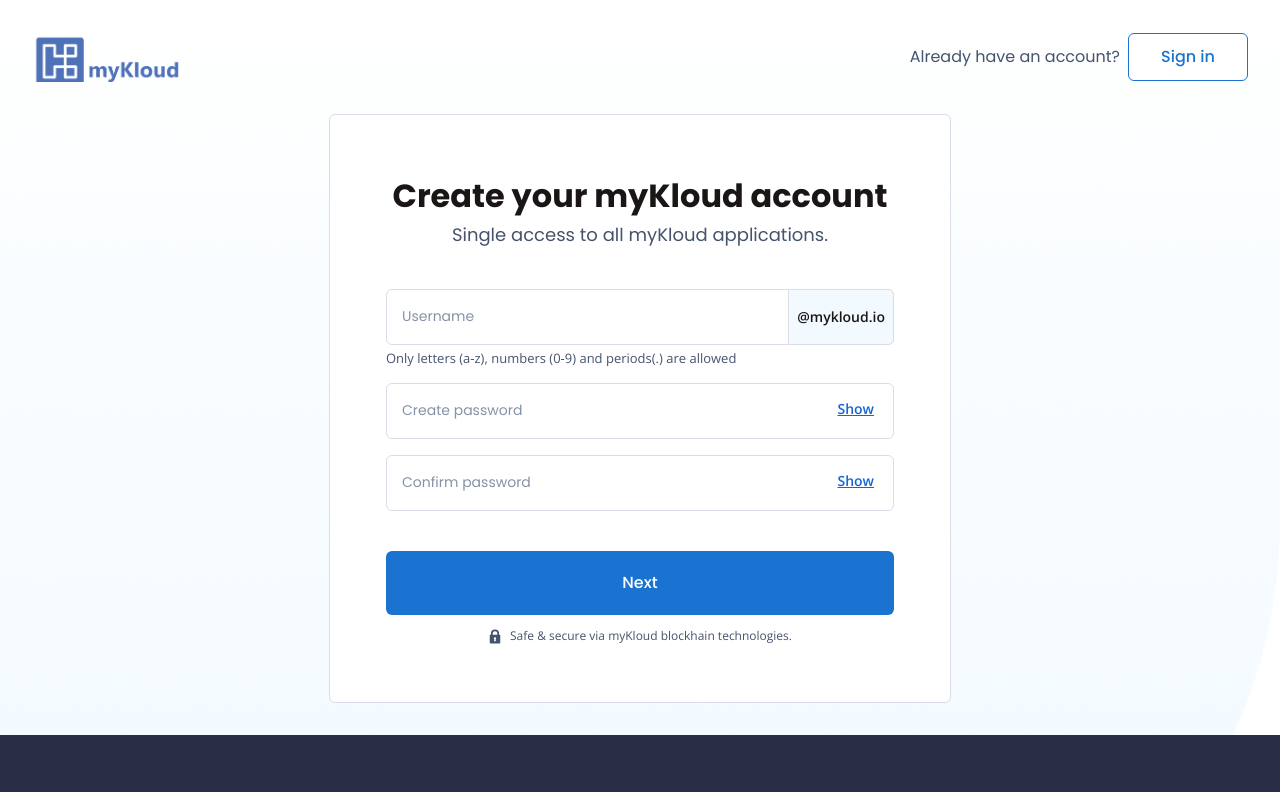
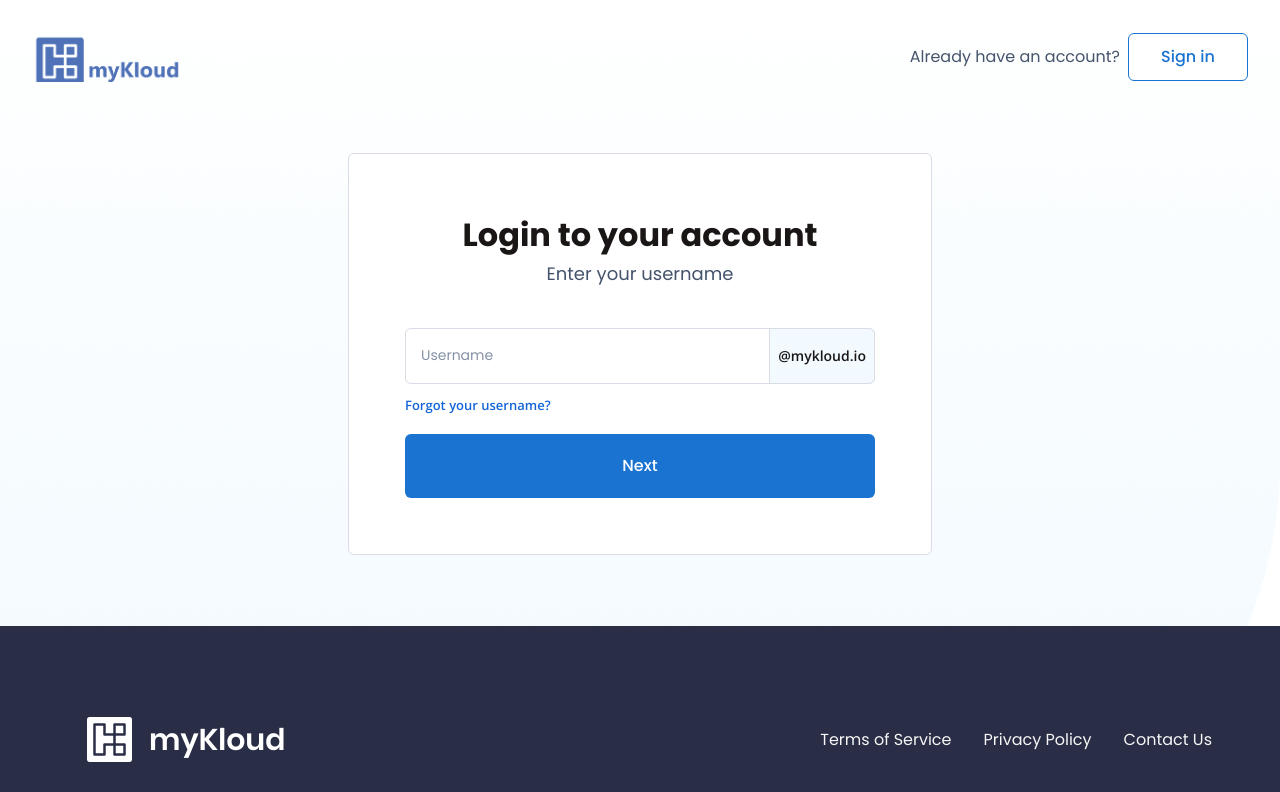
Before and after one commit to myKloud/mykloud-registration, a React (Create React App) app: page / in a window 1280 px wide. Shown: the top 792 px of the page. Built offline with nearby package versions, Linux system fonts and the light colour scheme.

Commit message:
Finish Login page

```diff
--- a/src/App.js
+++ b/src/App.js
@@ -4,6 +4,7 @@
 import Recovery from "./components/recovery";
 import Footer from "./components/footer";
 import Verification from "./components/codeVerification";
+import Login from "./components/login";
 import { Route, Switch } from "react-router-dom";
 
 function App() {
@@ -12,7 +13,8 @@
       <div className="app m-8">
         <Header />
         <Switch>
-          <Route exact path="/" render={() => <Register />} />
+          <Route exact path="/" render={() => <Login />} />
+          <Route exact path="/register" render={() => <Register />} />
           <Route exact path="/info" render={() => <ClientInformations />} />
           <Route exact path="/recovery" render={() => <Recovery />} />
           <Route exact path="/verification" render={() => <Verification />} />
--- /dev/null
+++ b/src/components/login/index.js
@@ -0,0 +1,81 @@
+import React, { useState, useEffect } from "react";
+import { useHistory, useLocation } from "react-router-dom";
+import "./style.scss";
+import Input from "../common/input";
+
+const Login = () => {
+  const [login, setLogin] = useState("email");
+  const [user, setUser] = useState("");
+  const [password, setPassword] = useState("");
+  const [showPassword, setShowPassword] = useState(false);
+
+  const history = useHistory();
+
+  const emailLogin = () => {
+    return (
+      <>
+        <h1 className="form_title">Login to your account</h1>
+        <p className="normal_text mb-10">Enter your username</p>
+        <div className="mb-5">
+          <div className="user_name">
+            <Input
+              type="text"
+              autofocus={true}
+              value={user}
+              onChange={setUser}
+              placeholder="Username"
+            />
+            <span className="domain">@mykloud.io</span>
+          </div>
+          <p className="note mt-3">Forgot your username?</p>
+        </div>
+        <button className="next_btn" onClick={() => setLogin("password")}>
+          Next
+        </button>
+      </>
+    );
+  };
+
+  const passwordLogin = () => {
+    return (
+      <>
+        <h1 className="form_title">Welcome back!</h1>
+        <p className="normal_text mb-10">{`${user}@mykloud.io`}</p>
+        <div className="mb-5 relative">
+          <Input
+            type={showPassword ? "text" : "password"}
+            value={password}
+            onChange={setPassword}
+            className="extra-padding"
+            placeholder="password"
+          />
+
+          <button
+            className="input_visibilty"
+            onClick={() => setShowPassword(!showPassword)}
+          >
+            {!showPassword ? (
+              <u style={{ color: "#1565d8" }}>Show</u>
+            ) : (
+              <u style={{ color: "#1565d8" }}>Hide</u>
+            )}
+          </button>
+          <p className="note mt-3">Forgot your password?</p>
+        </div>
+        <button className="next_btn">Login</button>
+      </>
+    );
+  };
+
+  return (
+    <>
+      <div className="form_container login_container">
+        <div className="form_wrapper">
+          {login === "email" ? emailLogin() : passwordLogin()}
+        </div>
+      </div>
+    </>
+  );
+};
+
+export default Login;
--- /dev/null
+++ b/src/components/login/style.scss
@@ -0,0 +1,99 @@
+@import "../../css/variables.scss";
+.login_container {
+  height: 60vh;
+
+  .form_wrapper {
+    width: 584px !important;
+  }
+
+  .normal_text {
+    font-size: 18px;
+    line-height: 1.56;
+    color: $text_color;
+    text-align: center;
+  }
+
+  .user_name {
+    display: flex;
+    position: relative;
+    .form_field {
+      padding-right: 7rem !important;
+    }
+  }
+
+  .domain {
+    border: solid 1px #dcdce7;
+    background-color: #f2faff;
+    font-family: "Open Sans";
+    font-size: 14px;
+    font-weight: 600;
+    border-top-right-radius: 6px;
+    border-bottom-right-radius: 6px;
+    position: absolute;
+    right: 0;
+    height: 100%;
+    display: flex;
+    justify-content: center;
+    align-items: center;
+    padding: 0 8px;
+  }
+  .note {
+    font-family: "open sans";
+    font-size: 13px;
+    font-weight: 600;
+    line-height: normal;
+    text-align: left;
+    color: #1565d8;
+  }
+
+  .input_visibilty {
+    position: absolute;
+    right: 10px;
+    top: 5px;
+    padding: 10px;
+    color: $primary_color;
+    background-color: $primary_color_visa;
+    text-align: left;
+    border: none;
+    font-family: "Open Sans";
+    font-size: 14px;
+    font-weight: 600;
+    cursor: pointer;
+  }
+
+  .next_btn {
+    height: 64px;
+    width: 100%;
+    border: none;
+    border-radius: 6px;
+    background-color: $primary_color;
+    font-size: 16px;
+    font-weight: 500;
+    text-align: center;
+    color: $primary_color_visa;
+  }
+
+  .user_name:focus-within > .domain {
+    border: solid 1px #445da7;
+  }
+
+  @media only screen and (max-width: 767px) {
+    .form_wrapper {
+      width: 100% !important;
+    }
+    .form_title {
+      margin-bottom: 0.5rem;
+    }
+    .normal_text {
+      text-align: left;
+      font-size: 14px;
+      margin-bottom: 1.5rem !important;
+    }
+
+    .next_btn {
+      height: 56px !important;
+      margin-top: 1.25rem !important;
+      font-weight: normal !important;
+    }
+  }
+}
```
